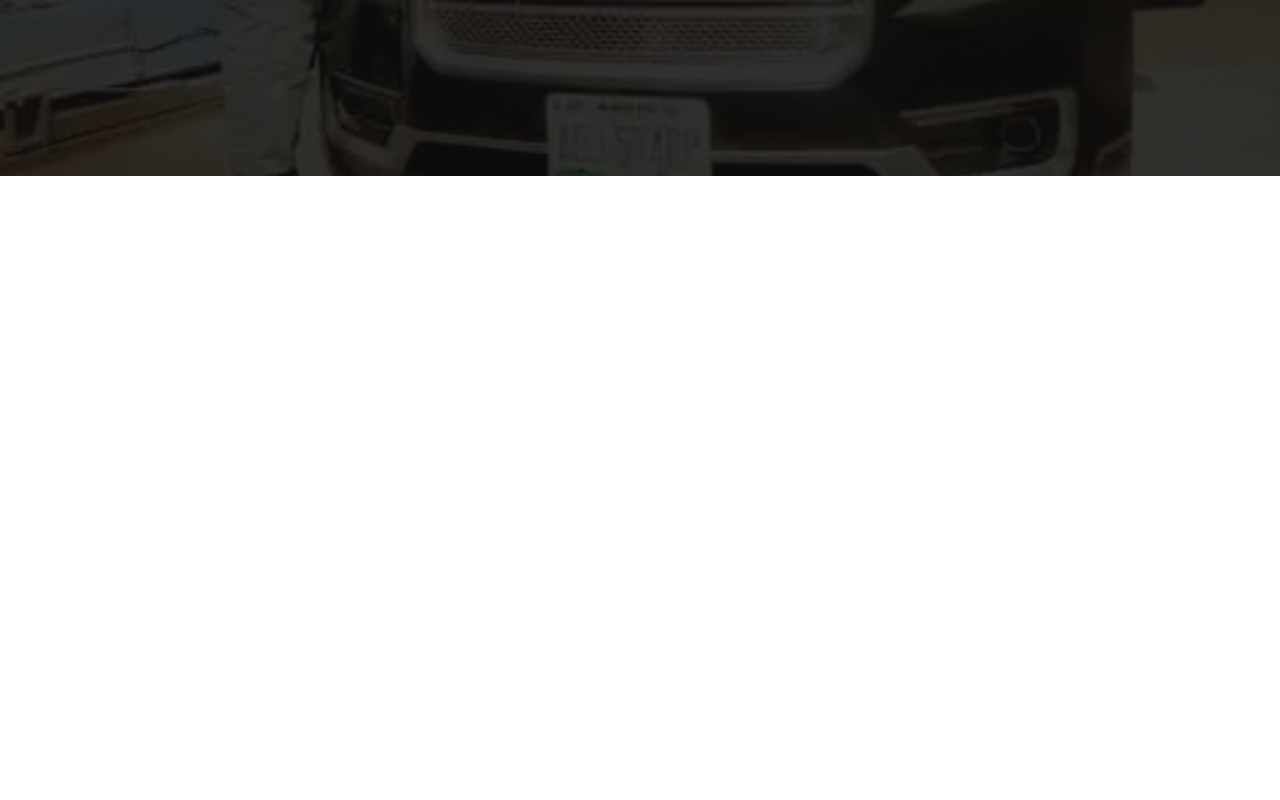
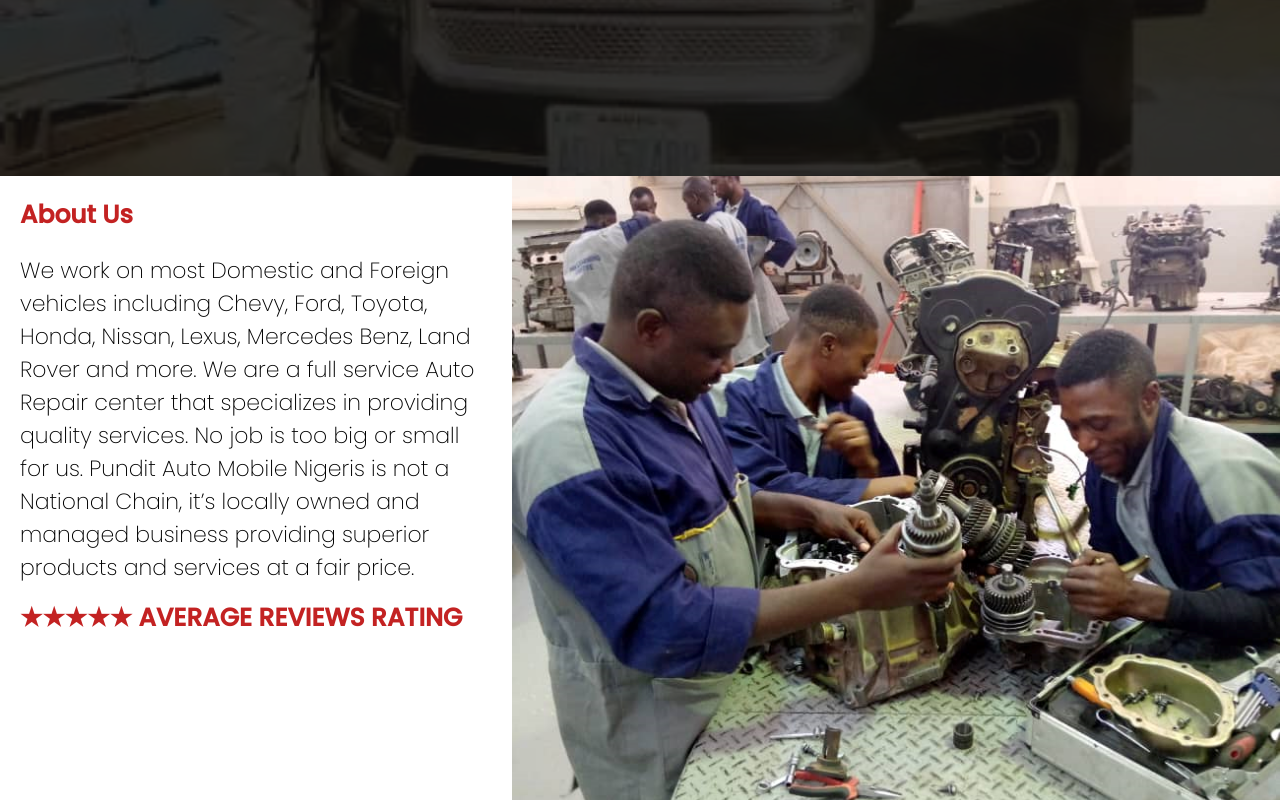
Before and after one commit to Ogaga01/Pundit_Automobile_Nigeria, a React (Vite) app: page / in a window 1280 px wide. Shown: the part 656-1456 px from the top of the page. Before the commit the page ends 832 px from the top, so only its background shows below. Built offline with nearby package versions, Linux system fonts and the light colour scheme.

Commit message:
Add about section

```diff
--- a/src/App.tsx
+++ b/src/App.tsx
@@ -2,6 +2,7 @@ import { FC } from "react";
 import Navbar from "./components/Navbar";
 import MobileNavbar from "./components/MobileNavbar";
 import Hero from "./components/Hero";
+import About from "./components/About";
 
 const App: FC = () => {
   return (
@@ -9,6 +10,7 @@ const App: FC = () => {
       <Navbar />
       <MobileNavbar />
       <Hero />
+      <About />
     </div>
   );
 };
--- /dev/null
+++ b/src/components/About.tsx
@@ -0,0 +1,31 @@
+import { FC } from "react";
+import aboutPic from "./../images/pundit24.png";
+import styles from "./../sass/_about.module.scss";
+
+const About: FC = () => {
+  return (
+    <section id="about" className={styles["about"]}>
+      <div className={styles["about__div"]}>
+        <h2 className={styles["about__div--head"]}>About Us</h2>
+        <p className={styles["about__div--p"]}>
+          We work on most Domestic and Foreign vehicles including Chevy, Ford,
+          Toyota, Honda, Nissan, Lexus, Mercedes Benz, Land Rover and more. We
+          are a full service Auto Repair center that specializes in providing
+          quality services. No job is too big or small for us. Pundit Auto
+          Mobile Nigeris is not a National Chain, it’s locally owned and managed
+          business providing superior products and services at a fair price.
+        </p>
+        <h2 className={styles["about__div--head"]}>
+          ★★★★★ AVERAGE REVIEWS RATING{" "}
+        </h2>
+      </div>
+      <img
+        className={styles["about__image"]}
+        src={aboutPic}
+        alt="about picture"
+      />
+    </section>
+  );
+};
+
+export default About;
--- /dev/null
+++ b/src/sass/_about.module.scss
@@ -0,0 +1,58 @@
+@import "variables";
+@import "mixins";
+@import "animations";
+
+.about {
+  width: 100%;
+  height: 60vh;
+  display: flex;
+
+  @include respond(mob-nav) {
+    display: flex;
+    flex-direction: column;
+  }
+
+  &__div {
+    width: 40%;
+    padding: 2rem;
+
+    @include respond(mob-nav) {
+      width: 100%;
+      text-align: center;
+    }
+
+    &--head {
+      font-size: 2.5rem;
+      color: $color-primary;
+
+      &:first-child {
+        margin-bottom: 2rem;
+      }
+    }
+
+    &--p {
+      font-size: 2.2rem;
+      font-weight: 200;
+      margin-bottom: 1.5rem;
+
+      @include respond(tab-port) {
+        font-size: 2.9rem;
+      }
+
+      @include respond(tab-land) {
+        font-size: 3.2rem;
+      }
+    }
+  }
+
+  &__image {
+    width: 60%;
+    height: 60vh;
+    object-fit: cover;
+    height: 130%;
+
+    @include respond(mob-nav) {
+      width: 100%;
+    }
+  }
+}
```
